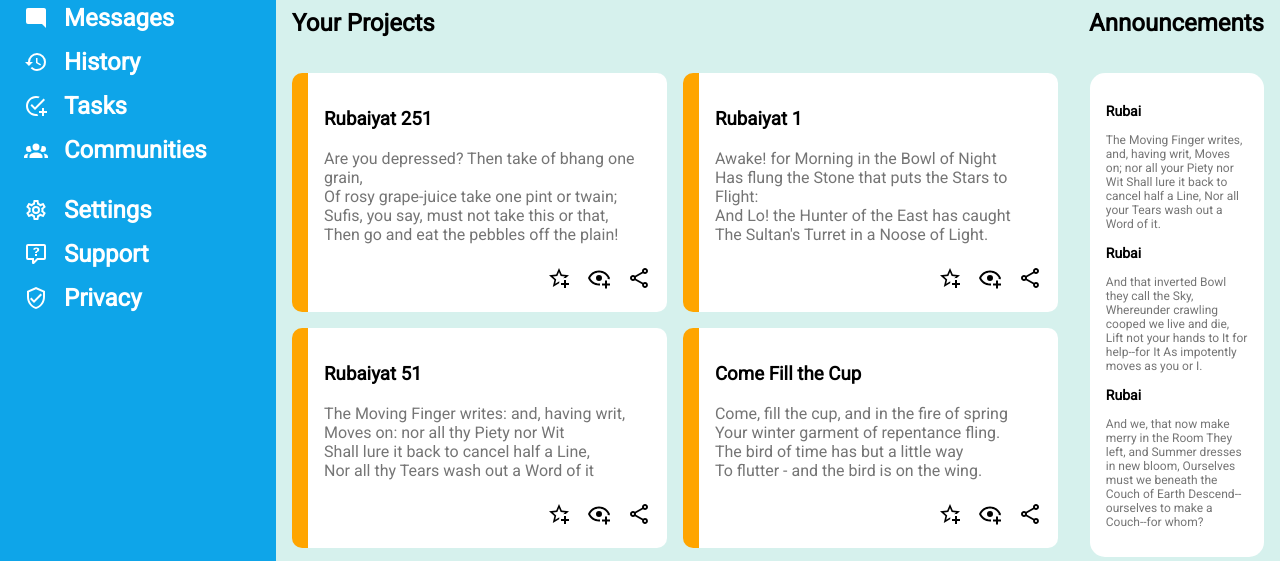
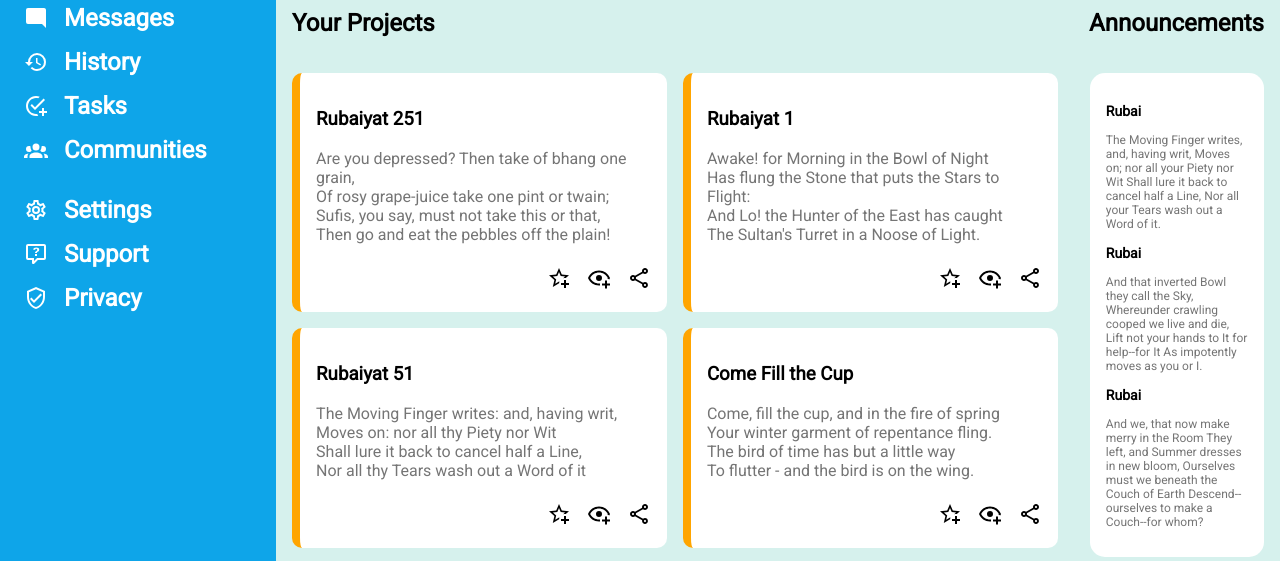
Before and after one commit to nomadicshaman/admin-dashboard, a plain HTML site: page index.html in a window 1280 px wide. Shown: the part 189-750 px from the top of the page. Drawn offline with Linux system fonts and the light colour scheme.

Commit message:
edit card border

```diff
--- a/index.html
+++ b/index.html
@@ -5,7 +5,7 @@
     <meta charset="UTF-8">
     <meta http-equiv="X-UA-Compatible" content="IE=edge">
     <meta name="viewport" content="width=device-width, initial-scale=1.0">
-    <title>Document</title>
+    <title>Admin Dashboard</title>
     <link rel="stylesheet" href="style.css">
 </head>
 
--- a/style.css
+++ b/style.css
@@ -178,7 +178,7 @@ html, body {
 }
 
 .card {
-    border-left: 1rem solid orange;
+    border-left: 0.5rem solid orange;
     background-color: white;
     padding: 1rem;
     border-radius: 10px;
```
